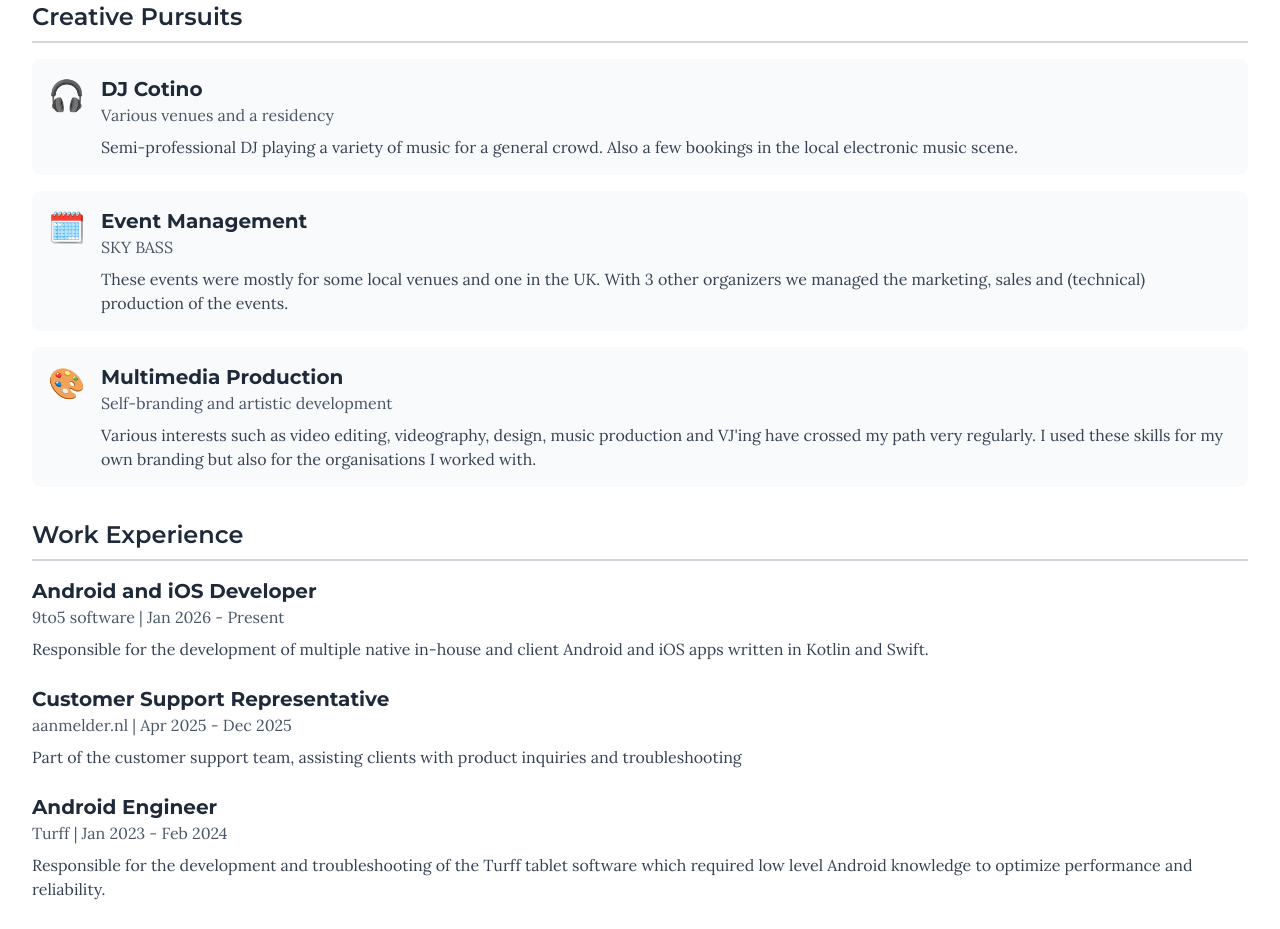
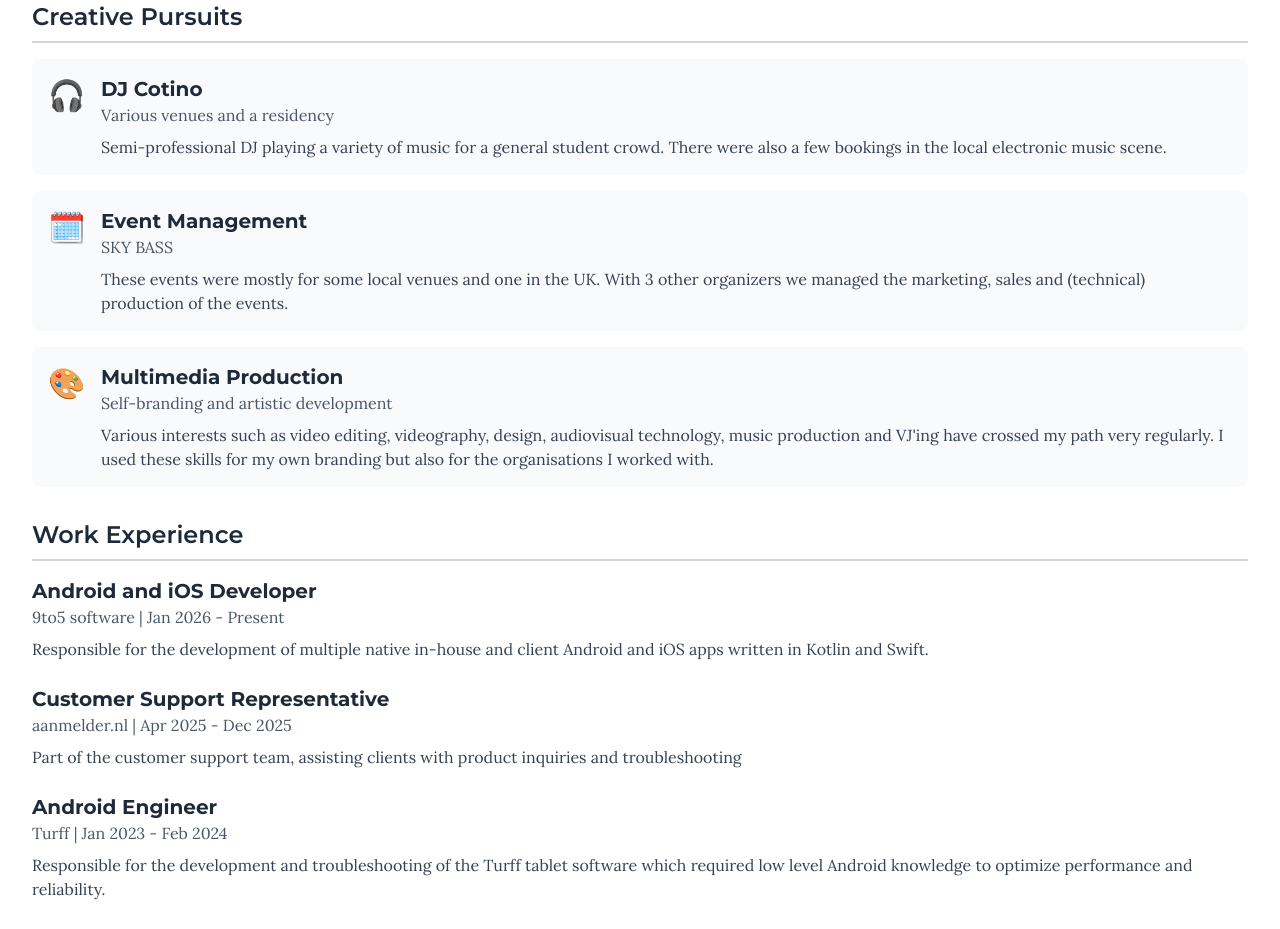
Before and after one commit to TrisCC/triscc.github.io, a SvelteKit app: page / in a window 1280 px wide. Shown: the part 1460-2389 px from the top of the page. Built offline with nearby package versions, Linux system fonts and the light colour scheme.

Commit message:
Fix pursuits text

```diff
--- a/src/routes/+page.svelte
+++ b/src/routes/+page.svelte
@@ -233,8 +233,7 @@
 							Various venues and a residency
 						</p>
 						<p class="text-gray-700 dark:text-gray-300 mt-2">
-							Semi-professional DJ playing a variety of music for a general crowd. Also a few
-							bookings in the local electronic music scene.
+							Semi-professional DJ playing a variety of music for a general student crowd. There were also a few bookings in the local electronic music scene.
 						</p>
 					</div>
 				</div>
@@ -261,8 +260,7 @@
 							Self-branding and artistic development
 						</p>
 						<p class="text-gray-700 dark:text-gray-300 mt-2">
-							Various interests such as video editing, videography, design, music production and VJ'ing have crossed my path very regularly. I used these skills for my own
-							branding but also for the organisations I worked with.
+							Various interests such as video editing, videography, design, audiovisual technology, music production and VJ'ing have crossed my path very regularly. I used these skills for my own branding but also for the organisations I worked with.
 						</p>
 					</div>
 				</div>
```
